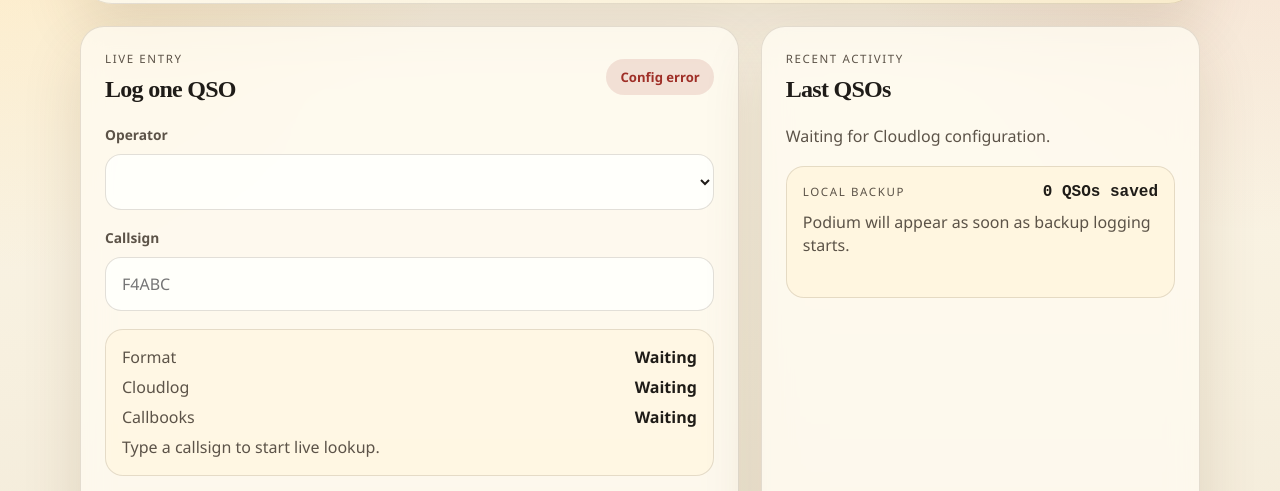
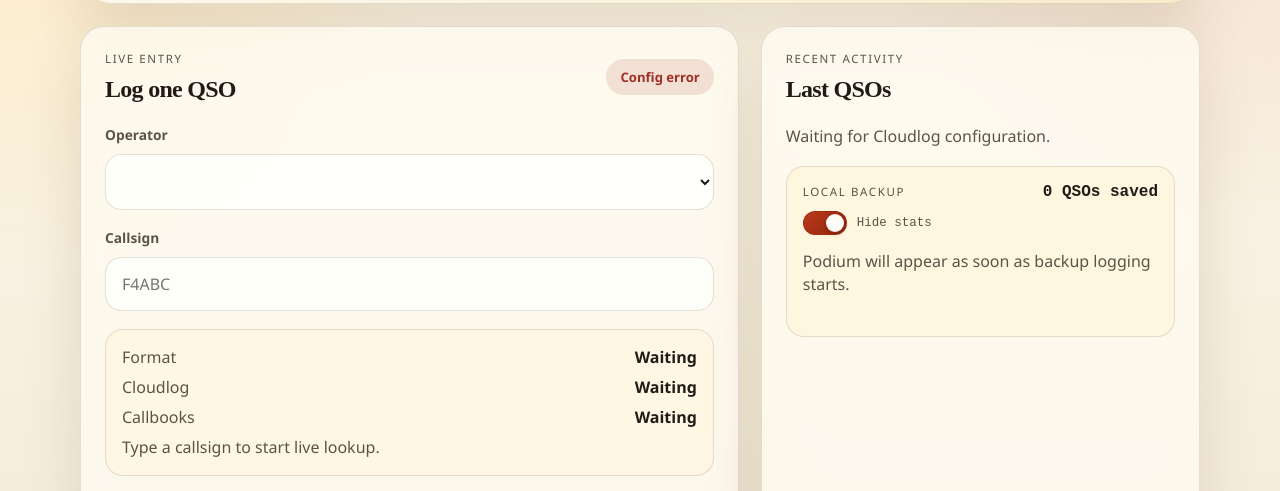
Before and after one commit to abrobotics/qso_constest, a website: page public/index.html in a window 1280 px wide. Shown: the part 231-722 px from the top of the page. Drawn offline with Linux system fonts and the light colour scheme; no server answers.

Commit message:
Add slider to hide/show podium and operators stats

```diff
--- a/public/app.js
+++ b/public/app.js
@@ -1,4 +1,5 @@
 const OPERATOR_STORAGE_KEY = "qso-contest-operator";
+const OPERATOR_STATS_VISIBILITY_KEY = "qso-contest-operator-stats-visible";
 
 const state = {
   appReady: false,
@@ -7,6 +8,7 @@ const state = {
   isSubmitting: false,
   nextSerial: 1,
   operatorStats: [],
+  operatorStatsVisible: getStoredOperatorStatsVisibility(),
   selectedBand: "",
   selectedOperatorCallsign: "",
   selectedStationProfileId: "",
@@ -34,6 +36,9 @@ const elements = {
   operatorPodium: document.querySelector("#operator-podium"),
   operatorRestList: document.querySelector("#operator-rest-list"),
   operatorSelect: document.querySelector("#operator-select"),
+  operatorStatsSection: document.querySelector("#operator-stats-section"),
+  operatorStatsToggle: document.querySelector("#operator-stats-toggle"),
+  operatorStatsToggleText: document.querySelector("#operator-stats-toggle-text"),
   operatorSummary: document.querySelector("#operator-summary"),
   recentList: document.querySelector("#recent-list"),
   receivedSerialInput: document.querySelector("#received-serial-input"),
@@ -42,6 +47,14 @@ const elements = {
   stationMeta: document.querySelector("#station-meta"),
   submitButton: document.querySelector("#submit-button")
 };
+
+elements.operatorStatsToggle.addEventListener("change", () => {
+  state.operatorStatsVisible = elements.operatorStatsToggle.checked;
+  storeOperatorStatsVisibility(state.operatorStatsVisible);
+  applyOperatorStatsVisibility();
+});
+
+applyOperatorStatsVisibility();
 
 bootstrap().catch((error) => {
   setAppStatus("Config error", "error");
@@ -584,6 +597,30 @@ function digitsOnly(value) {
   return value.replace(/\D+/g, "");
 }
 
+function getStoredOperatorStatsVisibility() {
+  try {
+    const stored = window.localStorage.getItem(OPERATOR_STATS_VISIBILITY_KEY);
+    return stored === null ? true : stored === "true";
+  } catch (_error) {
+    return true;
+  }
+}
+
+function storeOperatorStatsVisibility(isVisible) {
+  try {
+    window.localStorage.setItem(OPERATOR_STATS_VISIBILITY_KEY, isVisible ? "true" : "false");
+  } catch (_error) {
+    // Ignore storage failures and keep the in-memory value.
+  }
+}
+
+function applyOperatorStatsVisibility() {
+  const isVisible = state.operatorStatsVisible !== false;
+  elements.operatorStatsToggle.checked = isVisible;
+  elements.operatorStatsSection.hidden = !isVisible;
+  elements.operatorStatsToggleText.textContent = isVisible ? "Hide stats" : "Show stats";
+}
+
 function formatCloudlogLoggedAt(dateValue, timeValue) {
   const rawDate = `${dateValue || ""}`.trim();
   const rawTime = `${timeValue || ""}`.trim();
--- a/public/index.html
+++ b/public/index.html
@@ -111,11 +111,20 @@
               <span>Local backup</span>
               <strong id="backup-status">0 QSOs saved</strong>
             </div>
-            <p class="operator-panel-copy" id="operator-summary">
-              Podium will appear as soon as backup logging starts.
-            </p>
-            <div class="operator-podium" id="operator-podium"></div>
-            <ul class="operator-rest-list" id="operator-rest-list"></ul>
+            <div class="operator-panel-controls">
+              <label class="operator-stats-toggle" for="operator-stats-toggle">
+                <input id="operator-stats-toggle" type="checkbox" checked>
+                <span class="operator-stats-slider" aria-hidden="true"></span>
+                <span class="operator-stats-toggle-text" id="operator-stats-toggle-text">Hide stats</span>
+              </label>
+            </div>
+            <div class="operator-stats-section" id="operator-stats-section">
+              <p class="operator-panel-copy" id="operator-summary">
+                Podium will appear as soon as backup logging starts.
+              </p>
+              <div class="operator-podium" id="operator-podium"></div>
+              <ul class="operator-rest-list" id="operator-rest-list"></ul>
+            </div>
           </div>
 
           <ul class="recent-list" id="recent-list"></ul>
--- a/public/styles.css
+++ b/public/styles.css
@@ -455,6 +455,71 @@ input[readonly][data-locked="true"] {
   padding: 0 8px;
 }
 
+.operator-panel-controls {
+  margin-top: 10px;
+}
+
+.operator-stats-toggle {
+  display: inline-flex;
+  align-items: center;
+  gap: 10px;
+  cursor: pointer;
+  user-select: none;
+}
+
+.operator-stats-toggle input {
+  position: absolute;
+  opacity: 0;
+  pointer-events: none;
+}
+
+.operator-stats-slider {
+  position: relative;
+  width: 44px;
+  height: 24px;
+  border-radius: 999px;
+  background: rgba(94, 79, 56, 0.18);
+  border: 1px solid rgba(79, 61, 33, 0.16);
+  transition: background 160ms ease, border-color 160ms ease;
+}
+
+.operator-stats-slider::after {
+  content: "";
+  position: absolute;
+  top: 2px;
+  left: 2px;
+  width: 18px;
+  height: 18px;
+  border-radius: 50%;
+  background: #fffdf8;
+  box-shadow: 0 2px 6px rgba(0, 0, 0, 0.14);
+  transition: transform 160ms ease;
+}
+
+.operator-stats-toggle input:checked + .operator-stats-slider {
+  background: linear-gradient(135deg, var(--accent), var(--accent-strong));
+  border-color: rgba(143, 36, 12, 0.28);
+}
+
+.operator-stats-toggle input:checked + .operator-stats-slider::after {
+  transform: translateX(20px);
+}
+
+.operator-stats-toggle input:focus-visible + .operator-stats-slider {
+  outline: 2px solid rgba(143, 36, 12, 0.35);
+  outline-offset: 2px;
+}
+
+.operator-stats-toggle-text {
+  font-family: "IBM Plex Mono", "SFMono-Regular", monospace;
+  font-size: 0.78rem;
+  color: var(--muted);
+}
+
+.operator-stats-section[hidden] {
+  display: none;
+}
+
 .operator-podium {
   margin-top: 14px;
   display: grid;
```
